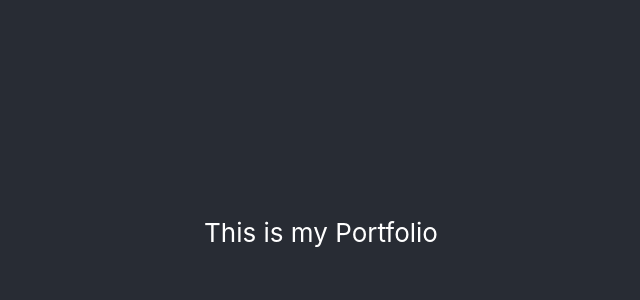
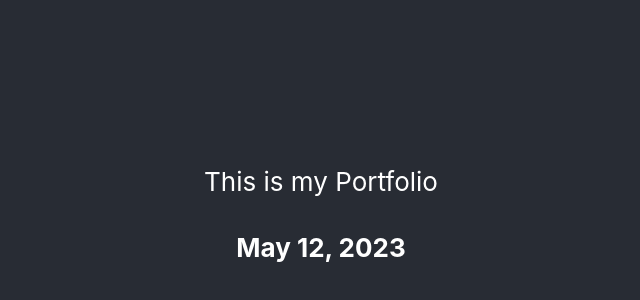
Before and after one commit to ArminCV/my-portfolio, a React (Create React App) app: page / in a window 1280 px wide. Shown: the part 168-468 px from the top of the page, without its empty margins (319-959 px from the left). Built offline with nearby package versions, Linux system fonts and the light colour scheme.

Commit message:
added date of creation

```diff
--- a/src/App.js
+++ b/src/App.js
@@ -6,6 +6,7 @@ function App() {
     <div className="App">
       <header className="App-header">
         This is my Portfolio
+        <h4>May 12, 2023</h4>
       </header>
     </div>
   );
```
